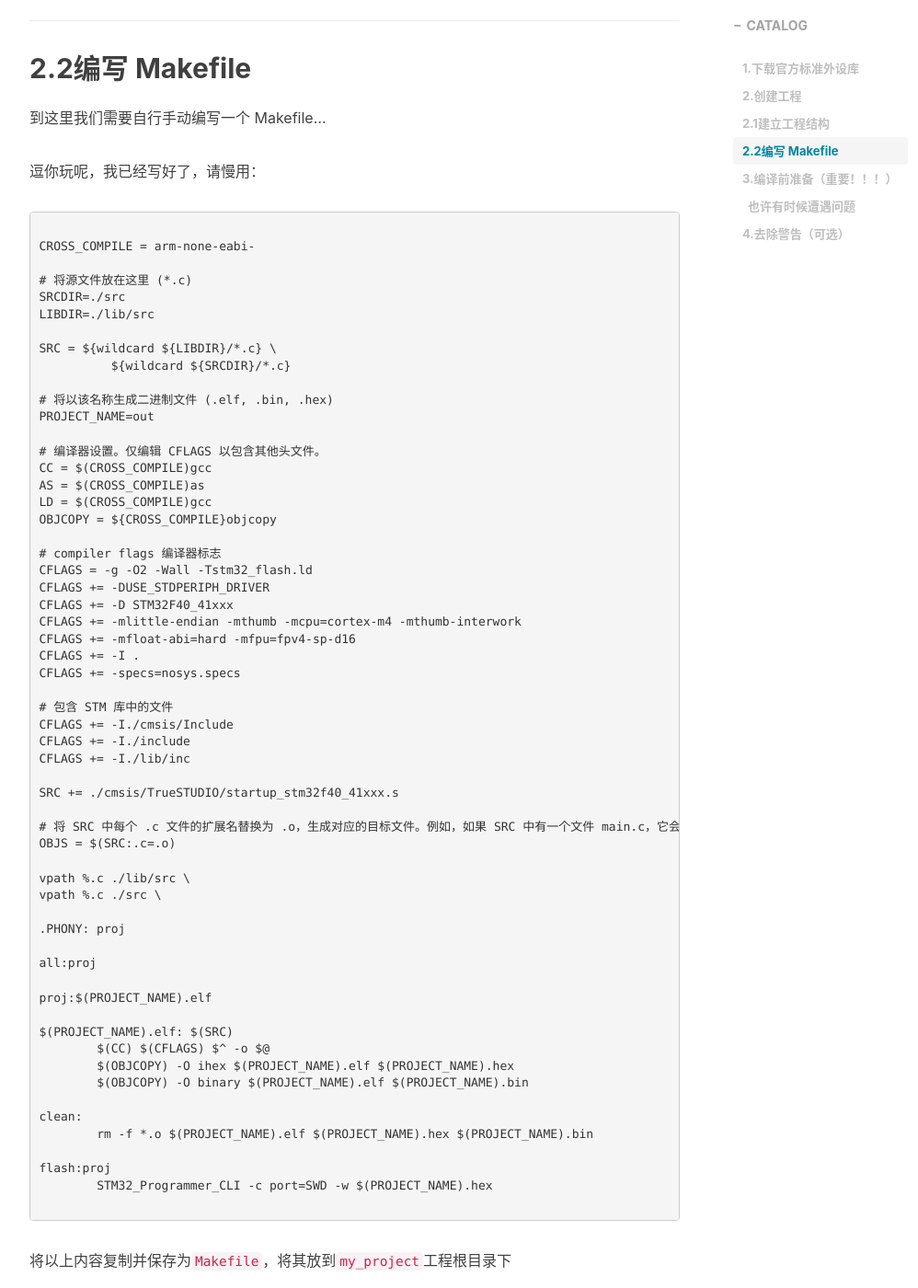
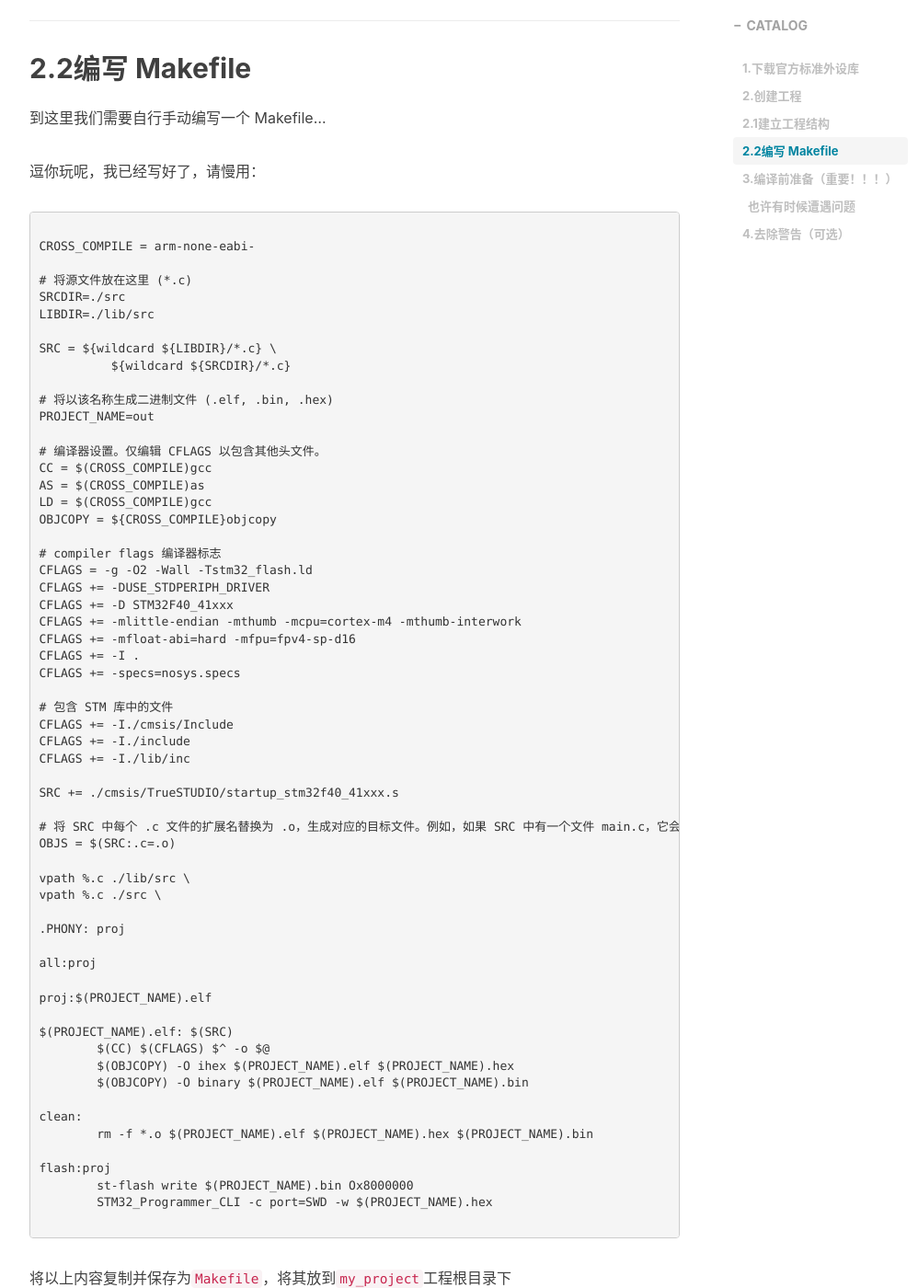
Before and after one commit to EchoZap/Huxpro_Blog, a Jekyll site: the page built from _posts/2024-09-15-手动搭建 stm32 标准外设库+Makefile工程.md, in a window 1280 px wide and 1400 px high, scrolled down 1683 px. Shown: the whole window at 92% size, without its empty margins (233-1231 px from the left). Built offline with Jekyll 4.4.1, drawn with Linux system fonts in a browser that asks for light colours; nearby versions of some CDN libraries; comment, search, counter and statistics services are not loaded.

Commit message:
Update 2024-09-15-手动搭建 stm32 标准外设库+Makefile工程.md

````diff
--- a/_posts/2024-09-15-手动搭建 stm32 标准外设库+Makefile工程.md
+++ b/_posts/2024-09-15-手动搭建 stm32 标准外设库+Makefile工程.md
@@ -96,6 +96,7 @@ clean:
 	rm -f *.o $(PROJECT_NAME).elf $(PROJECT_NAME).hex $(PROJECT_NAME).bin
 
 flash:proj
+	st-flash write $(PROJECT_NAME).bin Ox8000000
 	STM32_Programmer_CLI -c port=SWD -w $(PROJECT_NAME).hex
 
 ```
````
